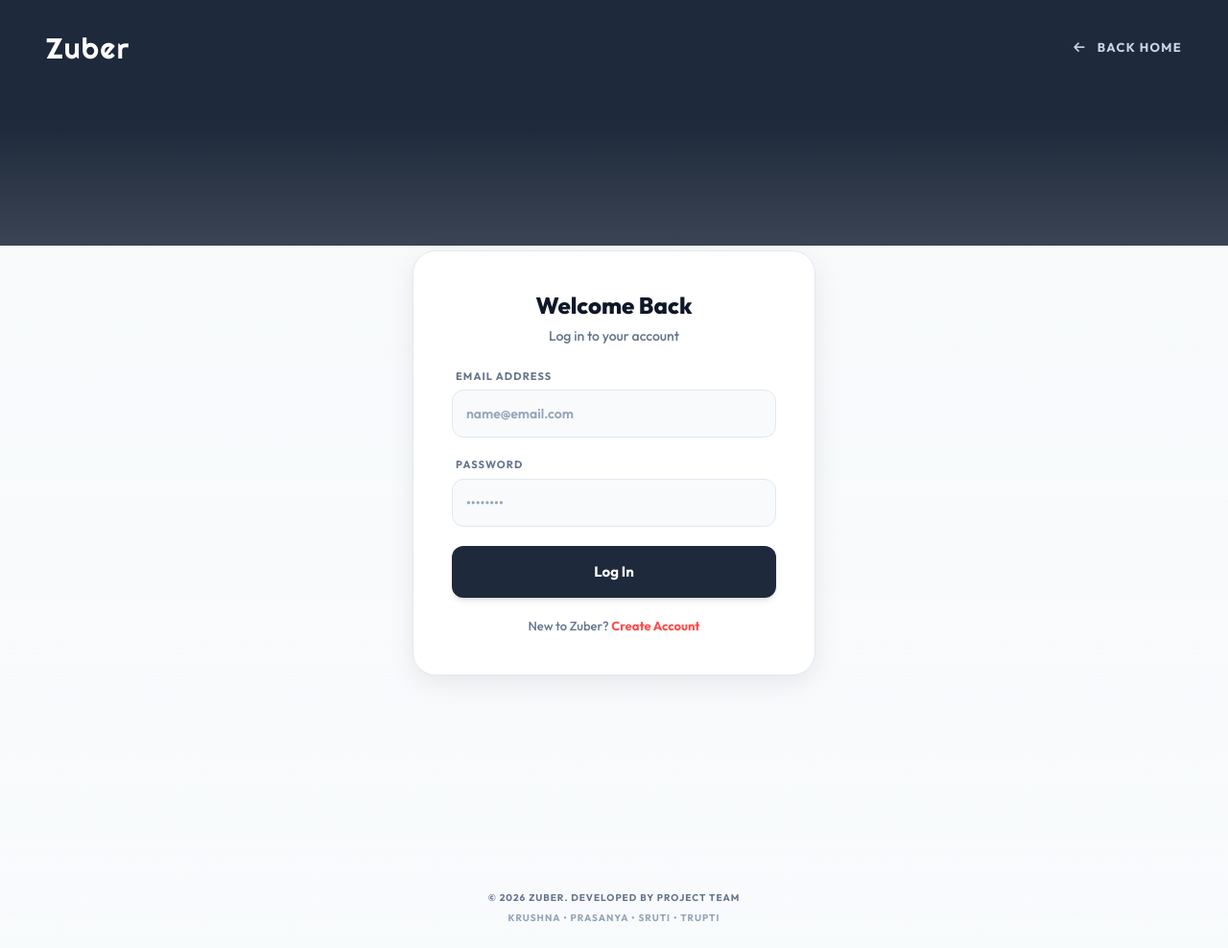
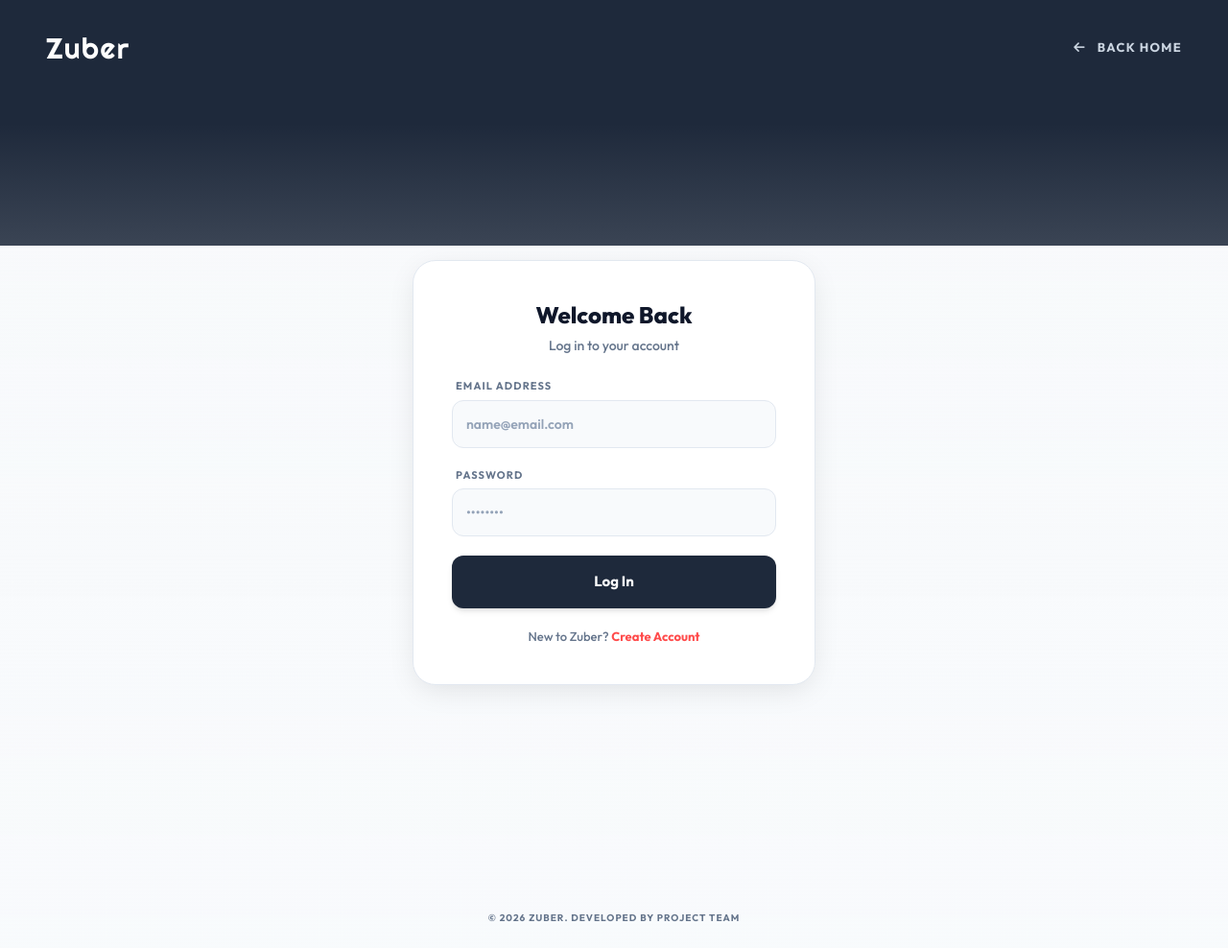
Before and after one commit to kr-sahu/cab-booking-system, a PHP site: page /auth.php in a window 1280 px wide. Shown: the whole page at 96% size. Run offline with PHP 8.4, Linux system fonts and the light colour scheme; some libraries are stand-ins or nearby versions.

Commit message:
Updated the Footer

```diff
--- a/auth.php
+++ b/auth.php
@@ -220,7 +220,7 @@ if ($_SERVER["REQUEST_METHOD"] == "POST") {
     </main>
 
     <footer class="p-6 text-center text-slate-500 text-[10px] uppercase tracking-widest font-bold">
-        &copy; 2026 Zuber. Developed by Project Team<br><span class="mt-1.5 block text-slate-400">Krushna &bull; Prasanya &bull; Sruti &bull; Trupti</span>
+        &copy; 2026 Zuber. Developed by Project Team
     </footer>
 
     <!-- CLIENT-SIDE LOGIC: Toggles between Login and Signup form visibility -->
```
